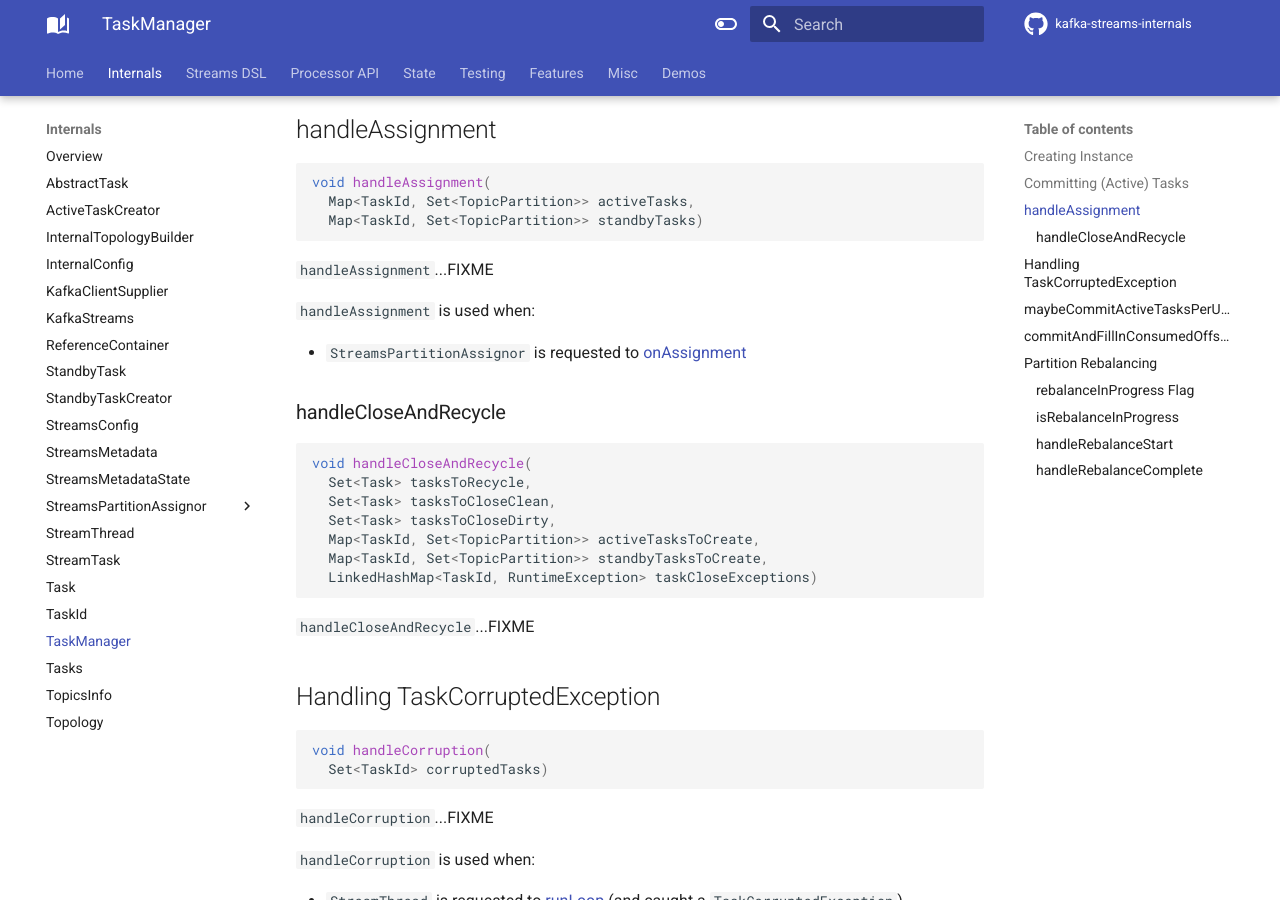
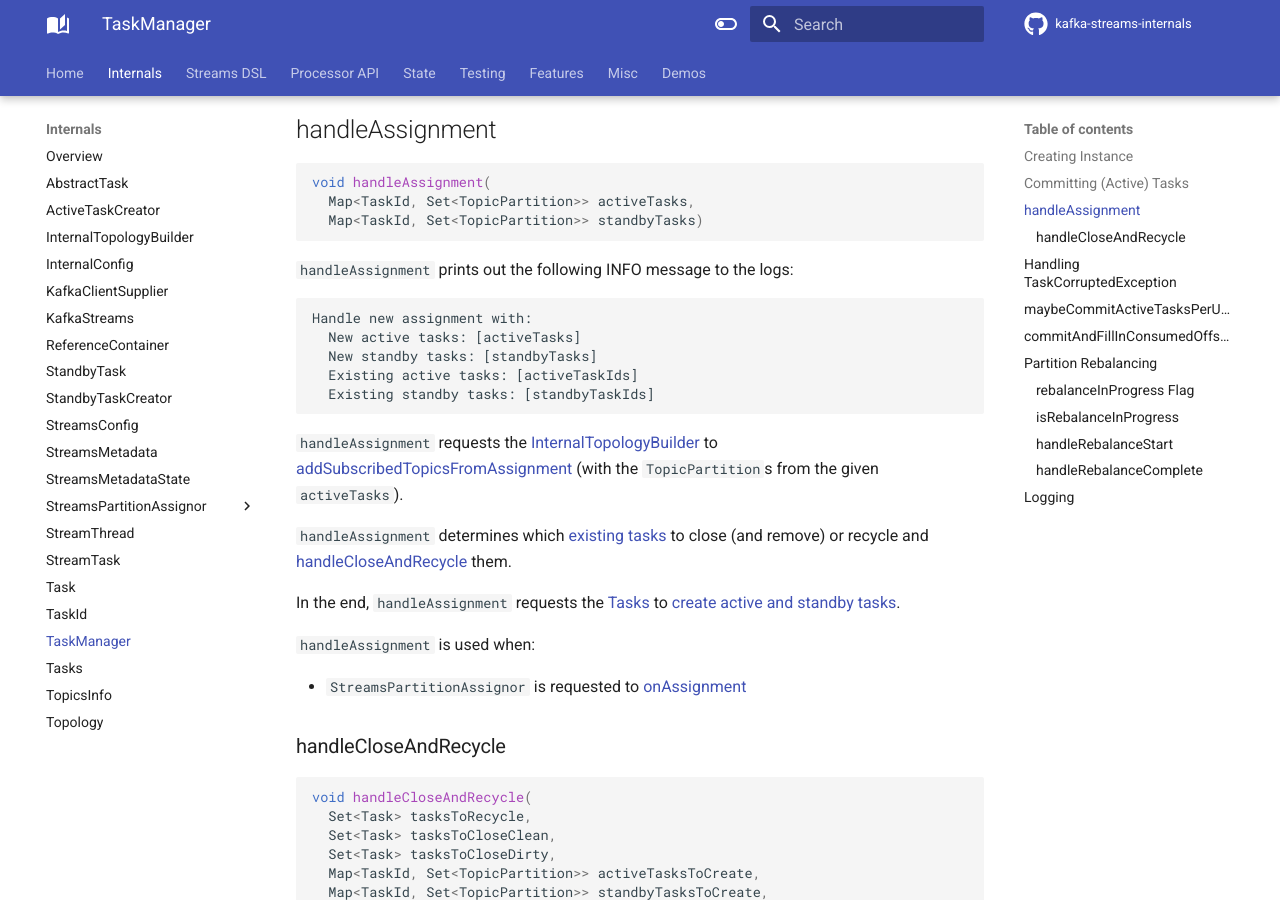
Before and after one commit to japila-books/kafka-streams-internals, an MkDocs documentation site: the page built from docs/TaskManager.md, in a window 1280 px wide and 900 px high, scrolled down 1069 px. Built offline with MkDocs 1.6.1 and Material for MkDocs 9.7.7, drawn with Linux system fonts in a browser that asks for light colours; comment, search, counter and statistics services are not loaded; some of the changed text lies outside the part shown.

Commit message:
TaskManager.handleAssignment

````diff
--- a/docs/TaskManager.md
+++ b/docs/TaskManager.md
@@ -44,7 +44,21 @@ void handleAssignment(
   Map<TaskId, Set<TopicPartition>> standbyTasks)
 ```
 
-`handleAssignment`...FIXME
+`handleAssignment` prints out the following INFO message to the logs:
+
+```text
+Handle new assignment with:
+  New active tasks: [activeTasks]
+  New standby tasks: [standbyTasks]
+  Existing active tasks: [activeTaskIds]
+  Existing standby tasks: [standbyTaskIds]
+```
+
+`handleAssignment` requests the [InternalTopologyBuilder](#builder) to [addSubscribedTopicsFromAssignment](InternalTopologyBuilder.md#addSubscribedTopicsFromAssignment) (with the `TopicPartition`s from the given `activeTasks`).
+
+`handleAssignment` determines which [existing tasks](#tasks) to close (and remove) or recycle and [handleCloseAndRecycle](#handleCloseAndRecycle) them.
+
+In the end, `handleAssignment` requests the [Tasks](#tasks) to [create active and standby tasks](Tasks.md#createTasks).
 
 `handleAssignment` is used when:
 
@@ -161,3 +175,15 @@ void handleRebalanceComplete()
 `handleRebalanceComplete` is used when:
 
 * `StreamsPartitionAssignor` is requested to [onPartitionsAssigned](StreamsPartitionAssignor.md#onPartitionsAssigned)
+
+## Logging
+
+Enable `ALL` logging level for `org.apache.kafka.streams.processor.internals.TaskManager` logger to see what happens inside.
+
+Add the following line to `log4j.properties`:
+
+```text
+log4j.logger.org.apache.kafka.streams.processor.internals.TaskManager=ALL
+```
+
+Refer to [Logging](logging.md).
````
Also changed, not shown: docs/ActiveTaskCreator.md (+3 -1 lines), docs/Tasks.md (+3 -1 lines).
